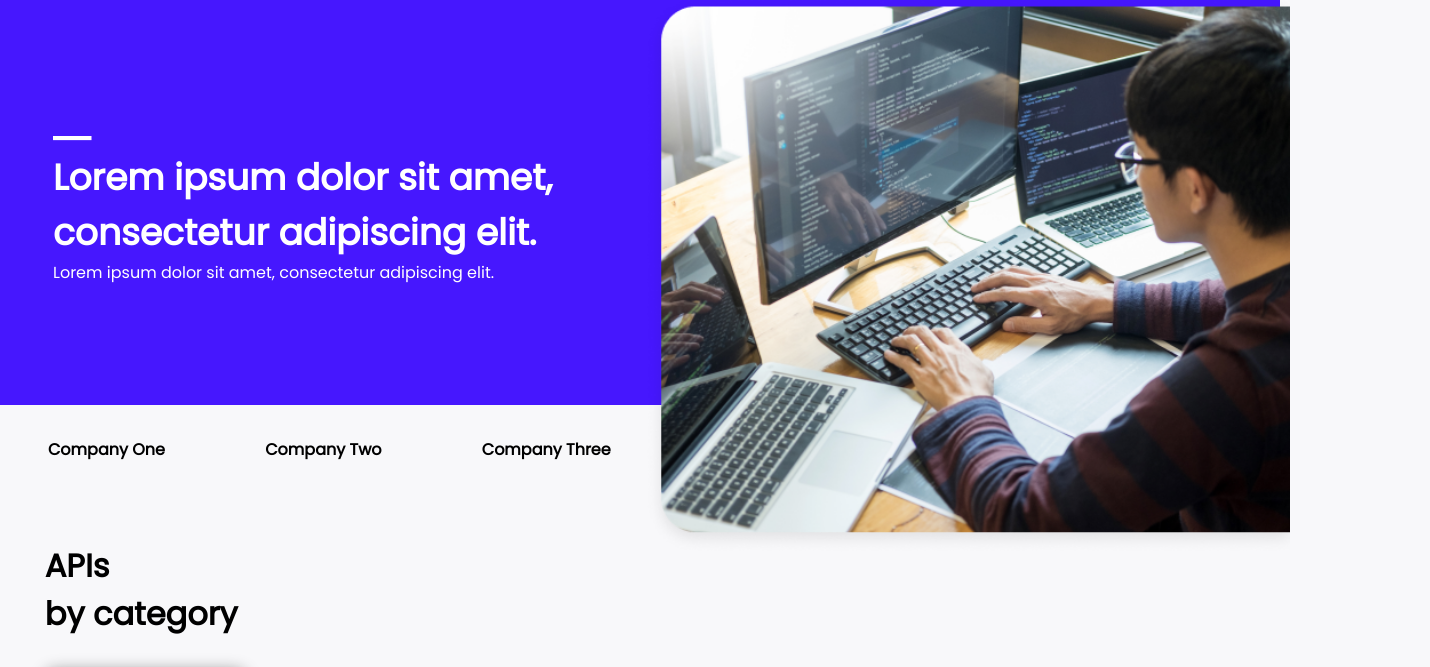
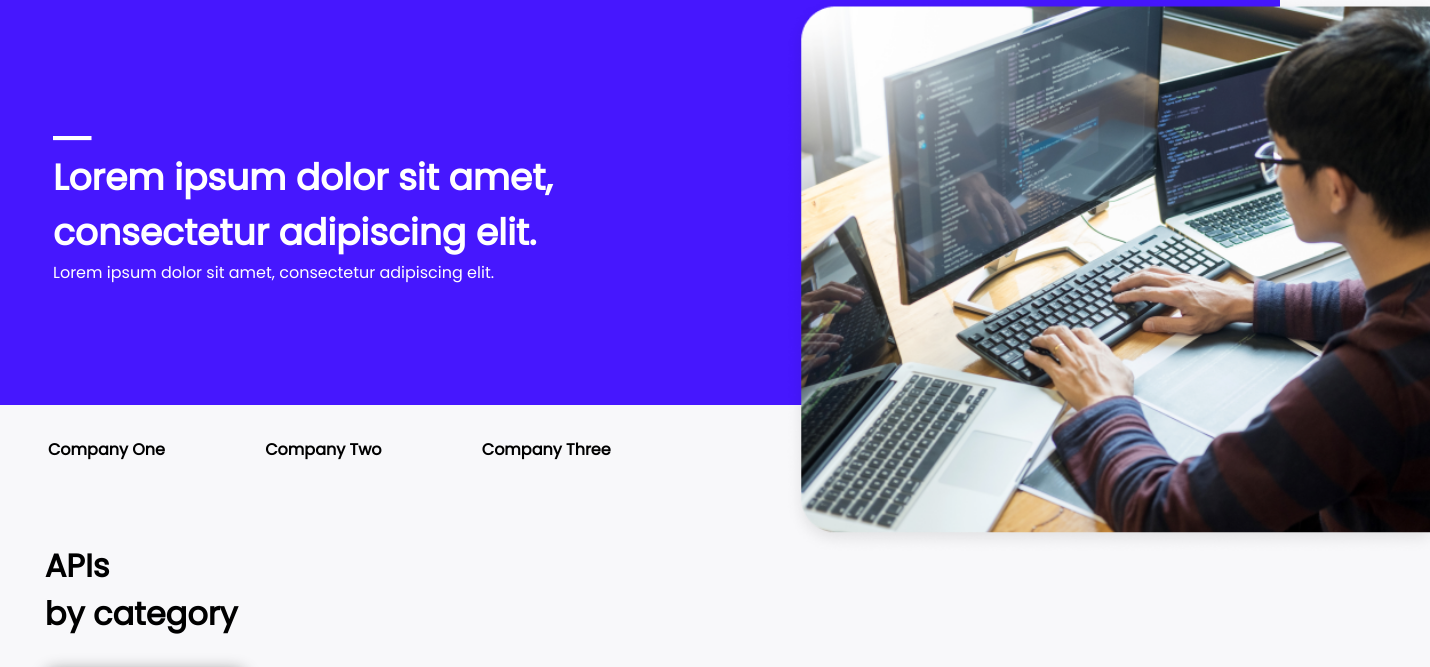
Before and after one commit to karanch577/css-project-09, a plain HTML site: page index.html in a window 1280 px wide. Shown: the part 72-739 px from the top of the page, 1430 px wide, since content can reach past the window. Drawn offline with Linux system fonts and the light colour scheme.

Commit message:
style is modified

```diff
--- a/style.css
+++ b/style.css
@@ -60,7 +60,7 @@ nav{
 }
 .header-image{
   position: absolute;
-  right: -10px;
+  right: -150px;
   height: 560px;
 }
 
```
